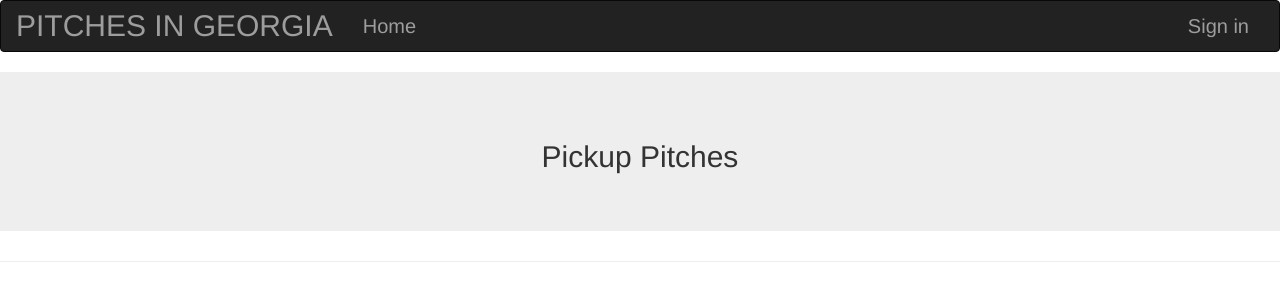
After one commit to Chebichii-Lab/pitches, a Flask app: page /category/pickup in a window 1280 px wide. The commit adds this page. Shown: the top 301 px of the page. Run offline with Flask 2, Linux system fonts and the light colour scheme; data that the repository does not hold is empty; some libraries are stand-ins or nearby versions.

Commit message:
add change in the index.html file

```diff
--- a/app/main/views.py
+++ b/app/main/views.py
@@ -82,6 +82,16 @@ def displayProductCategory():
     productPitches = Pitch.get_pitches('product')
     return render_template('product.html',productPitches = productPitches)
 
+@main.route('/category/promotion',methods= ['POST','GET'])
+def displayPromotionCategory():
+    promotionPitches = Pitch.get_pitches('promotion')
+    return render_template('promotion.html',promotionPitches = promotionPitches)
+
+@main.route('/category/pickup',methods= ['POST','GET'])
+def displayPickupCategory():
+    pickupPitches = Pitch.get_pitches('pickup')
+    return render_template('pickup.html',pickupPitches = pickupPitches)
+
 
     #view single pitch alongside its comments
 @main.route('/comment/<int:id>',methods= ['POST','GET'])
--- a/app/templates/index.html
+++ b/app/templates/index.html
@@ -53,7 +53,7 @@
             <h3 style="font-family: 'Dancing Script', cursive; font-size:35px; font-weight:bold;">PRODUCT PITCHES</h3>
             <hr>
             <p>A summary of what should be included in a product pitch </p>
-                <a href="" class="btn btn-primary btn-lg -center">
+                <a href="{{url_for('main.displayProductCategory')}}" class="btn btn-primary btn-lg -center">
                 View Pitch</a>
         </div>
       </div>
@@ -65,7 +65,7 @@
             <h3 style="font-family: 'Dancing Script', cursive; font-size:35px; font-weight:bold;">PICKUP-LINE PITCHES</h3>
             <hr>
             <p> Some of the pickup lines that should be included in your pitch</p>
-                <a href="" class="btn btn-primary btn-lg -center">
+                <a href="{{url_for('main.displayPickupCategory')}}" class="btn btn-primary btn-lg -center">
                 View Pitch</a>
         </div>
       </div>
--- /dev/null
+++ b/app/templates/pickup.html
@@ -0,0 +1,15 @@
+{% extends 'base.html' %}
+{% import 'macros.html' as macro %}
+
+{%block content%}
+<div class="jumbotron jumbotron-fluid">
+    <div class="container text-center">
+      <h2 class="card-title h1-responsive font-bold">Pickup Pitches</h2>
+    </div>
+  </div>
+    <hr>
+    <div class="row">
+        {{macro.displayPitches(pickupPitches)}}
+    </div>
+</div>
+{%endblock%}
```
Also changed, not shown: app/templates/promotion.html (added, +15 -0 lines).
